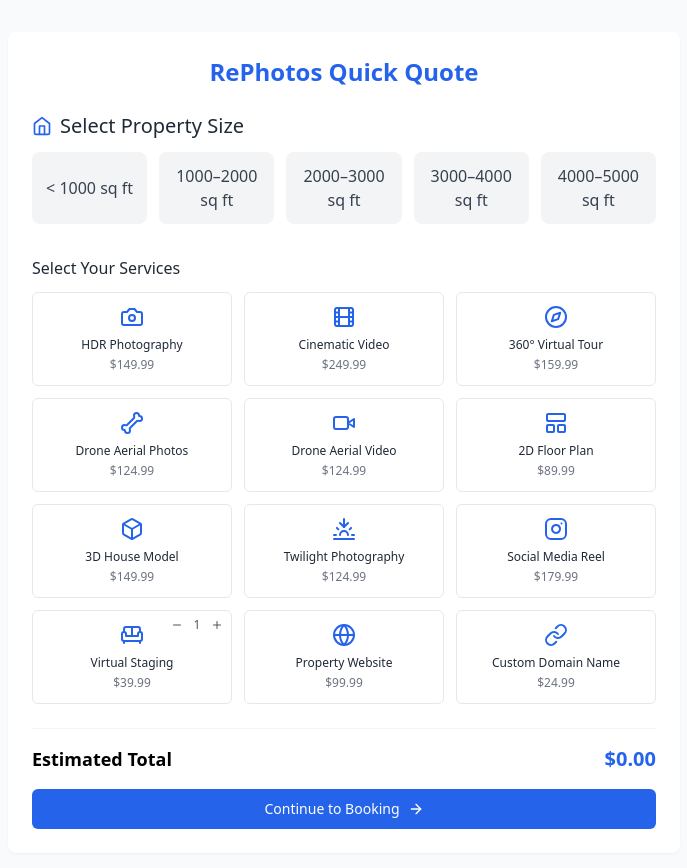
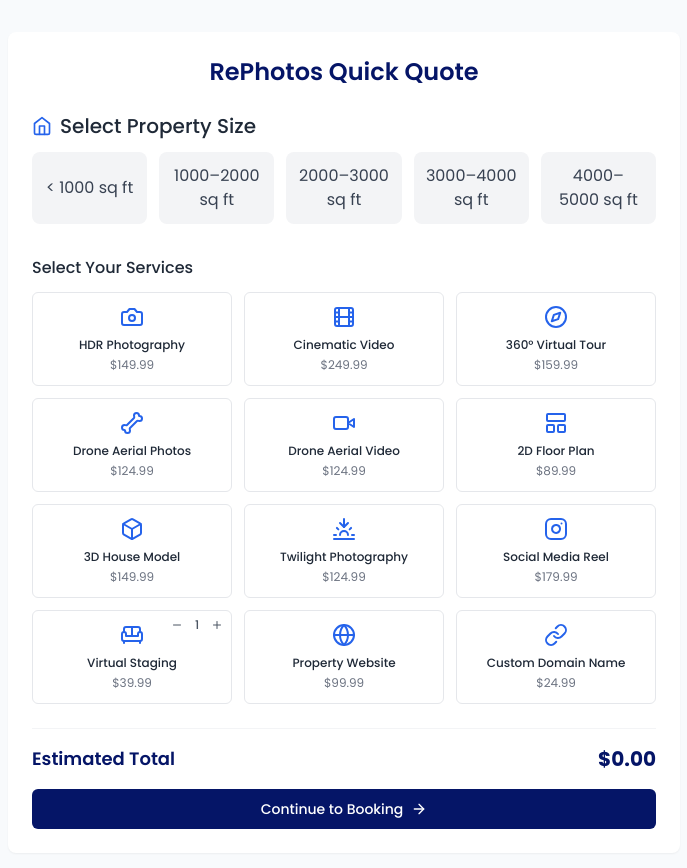
Before and after one commit to cooperthompson55/booking-portal-v2, a React (Vite) app: page / in a window 1280 px wide. Shown: the top 868 px of the page, without its empty margins (296-983 px from the left). Built offline with nearby package versions, Linux system fonts and the light colour scheme.

Commit message:
Update font and colors

```diff
--- a/index.html
+++ b/index.html
@@ -4,6 +4,7 @@
     <meta charset="UTF-8" />
     <link rel="icon" type="image/svg+xml" href="/vite.svg" />
     <meta name="viewport" content="width=device-width, initial-scale=1.0" />
+    <link href="https://fonts.googleapis.com/css2?family=Poppins:wght@400;500;600;700&display=swap" rel="stylesheet">
     <title>RePhotos Booking Request</title>
   </head>
   <body>
--- a/src/components/PackageBuilder.tsx
+++ b/src/components/PackageBuilder.tsx
@@ -43,11 +43,11 @@
       <div className="w-full max-w-2xl mx-auto bg-white rounded-lg shadow-sm overflow-hidden my-4">
         <div className="p-4 sm:p-6 flex flex-col items-center justify-center text-center">
           <CheckCircle2 className="w-12 h-12 text-green-500 mb-3" />
-          <h2 className="text-xl font-semibold text-gray-800 mb-2">Booking Submitted Successfully!</h2>
+          <h2 className="text-xl font-semibold text-primary mb-2">Booking Submitted Successfully!</h2>
           <p className="text-gray-600 mb-4">Thank you for your booking request. We'll be in touch shortly.</p>
           <button
             onClick={handleReset}
-            className="px-5 py-2 bg-blue-600 hover:bg-blue-700 text-white rounded-md transition-colors text-sm"
+            className="px-5 py-2 bg-primary hover:bg-primary-light text-white rounded-md transition-colors text-sm"
           >
             Submit Another Booking
           </button>
@@ -59,7 +59,7 @@
   return (
     <div className="w-full max-w-2xl mx-auto bg-white rounded-lg shadow-sm overflow-hidden my-4">
       <div className="p-4 sm:p-6">
-        <h1 className="text-xl sm:text-2xl font-semibold text-center text-blue-600 mb-6">
+        <h1 className="text-xl sm:text-2xl font-semibold text-center text-primary mb-6">
           RePhotos Booking Request
         </h1>
 
@@ -112,7 +112,7 @@
               w-full py-2.5 px-4 rounded-md text-white text-sm font-medium
               transition-all duration-200
               ${!isSubmitting
-                ? 'bg-blue-600 hover:bg-blue-700'
+                ? 'bg-primary hover:bg-primary-light'
                 : 'bg-gray-300 cursor-not-allowed'
               }
             `}
--- a/src/components/SimplePackageBuilder.tsx
+++ b/src/components/SimplePackageBuilder.tsx
@@ -27,7 +27,7 @@
   return (
     <div className="w-full max-w-2xl mx-auto bg-white rounded-lg shadow-sm overflow-hidden my-4">
       <div className="p-4 sm:p-6">
-        <h1 className="text-xl sm:text-2xl font-semibold text-center text-blue-600 mb-6">
+        <h1 className="text-xl sm:text-2xl font-semibold text-center text-primary mb-6">
           RePhotos Quick Quote
         </h1>
 
@@ -48,15 +48,15 @@
 
           <div className="border-t border-gray-100 pt-4">
             <div className="flex justify-between items-center mb-4">
-              <span className="text-lg font-semibold">Estimated Total</span>
-              <span className="text-xl font-bold text-blue-600">
+              <span className="text-lg font-semibold text-primary">Estimated Total</span>
+              <span className="text-xl font-bold text-primary">
                 ${totalPrice.toFixed(2)}
               </span>
             </div>
 
             <button
               onClick={onShowFullForm}
-              className="w-full py-2.5 px-4 bg-blue-600 hover:bg-blue-700 text-white rounded-md text-sm font-medium transition-colors flex items-center justify-center gap-2"
+              className="w-full py-2.5 px-4 bg-primary hover:bg-primary-light text-white rounded-md text-sm font-medium transition-colors flex items-center justify-center gap-2"
             >
               Continue to Booking
               <ArrowRight className="w-4 h-4" />
--- a/tailwind.config.js
+++ b/tailwind.config.js
@@ -3,6 +3,16 @@
   content: ['./index.html', './src/**/*.{js,ts,jsx,tsx}'],
   theme: {
     extend: {
+      fontFamily: {
+        sans: ['Poppins', 'sans-serif'],
+      },
+      colors: {
+        primary: {
+          DEFAULT: '#051567',
+          light: '#0a1f8f',
+          dark: '#030d40',
+        }
+      },
       screens: {
         'xs': '375px',
         'sm': '640px',
```
